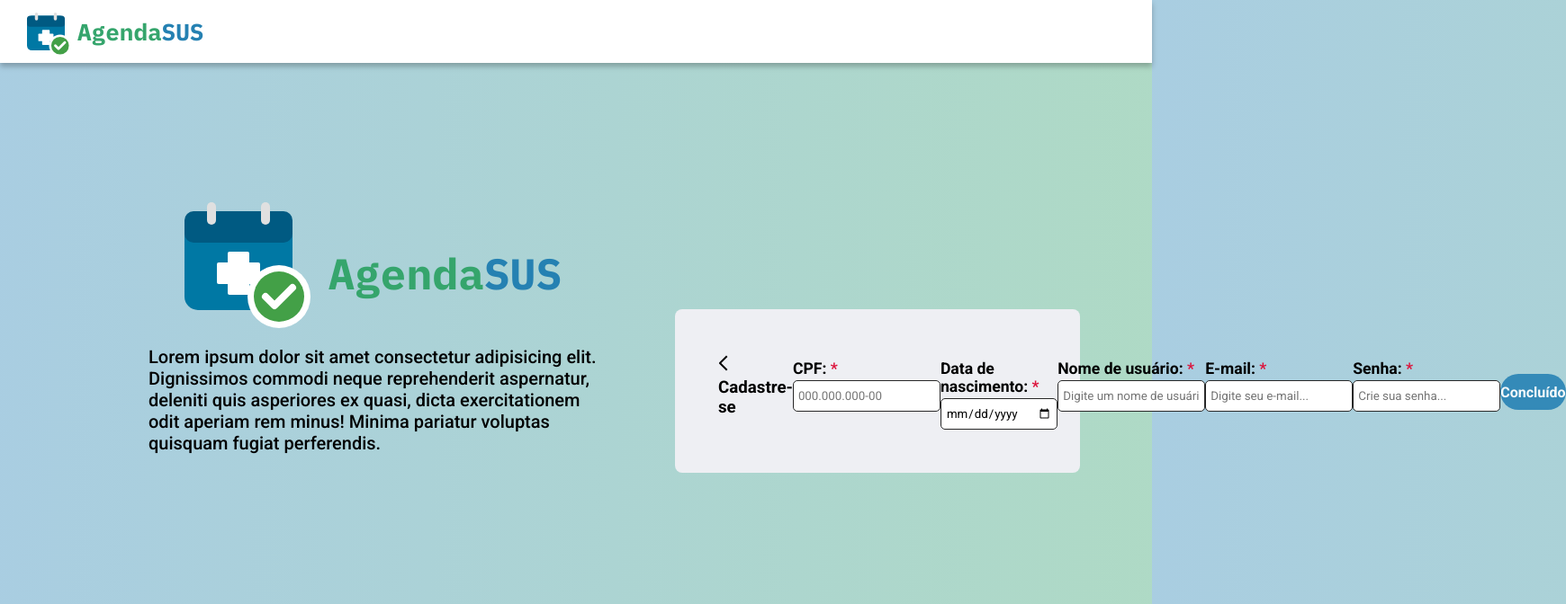
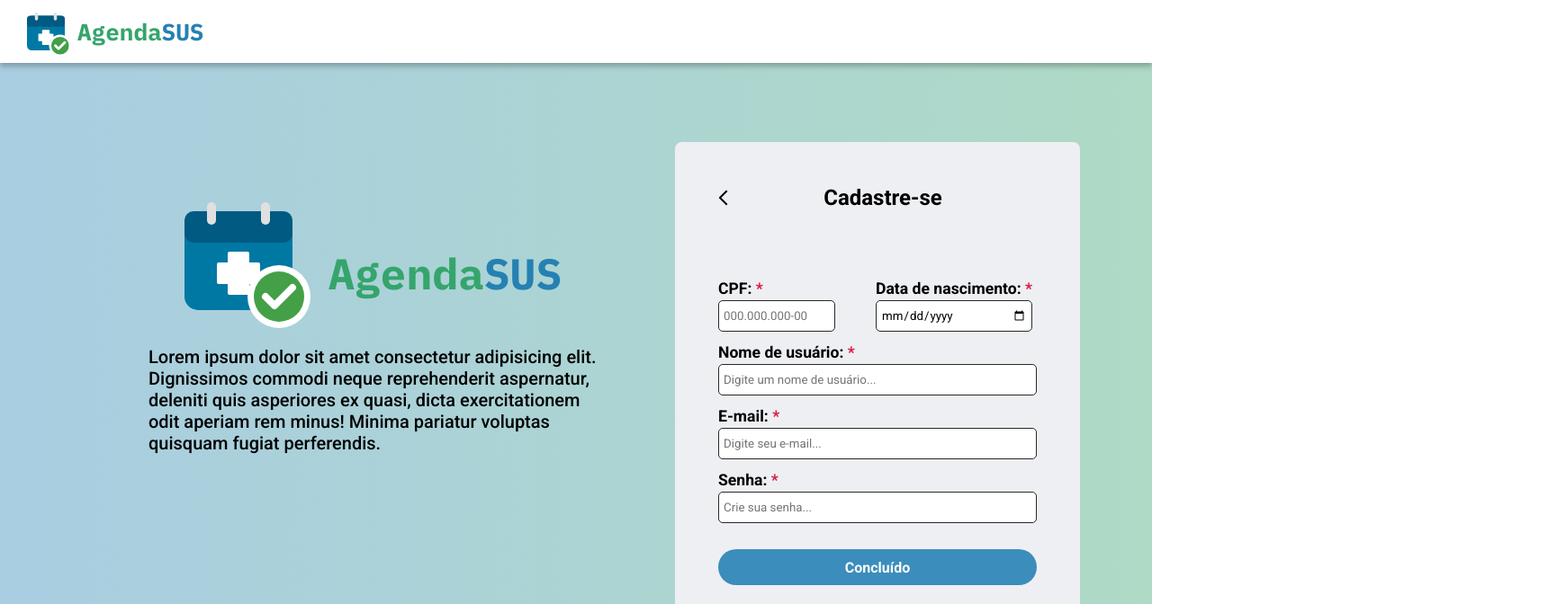
Before and after one commit to Rodrigonpp/AgendaSUS, a React (Vite) app in the folder frontend/: page /cadastrar in a window 1280 px wide. Shown: the top 672 px of the page at 90% size, 1740 px wide, since content can reach past the window. Built offline with nearby package versions, Linux system fonts and the light colour scheme.

Commit message:
Conclusão da estilização do register

```diff
--- a/frontend/src/routes/LoginView.css
+++ b/frontend/src/routes/LoginView.css
@@ -17,6 +17,7 @@
   min-height: 0;
   border-radius: 8px;
   padding: 3rem;
+
 }
 
 .login {
--- a/frontend/src/routes/Register.css
+++ b/frontend/src/routes/Register.css
@@ -0,0 +1,53 @@
+#register-container {
+  display: flex;
+  max-width: 450px;
+}
+
+.register-form {
+  display: flex;
+  flex-direction: row;
+  gap: 5px;
+  flex: 1;
+  flex-wrap: wrap;
+}
+
+.title-container {
+  display: flex;
+  width: 100%;
+  margin-bottom: 4rem;
+}
+
+.title-container .back-icon {
+  cursor: pointer;
+}
+
+.title-container h3 {
+  margin: 0 auto;
+  font-weight: bold;
+  font-size: 1.5rem;
+}
+
+label input {
+  min-height: 35px;
+}
+
+#cpf {
+  width: 130px;
+  margin-right: 2.5rem;
+}
+
+#username {
+  min-width: 354px;
+}
+
+#email {
+  min-width: 354px;
+}
+
+#password {
+  min-width: 354px;
+}
+
+#finish-register {
+  width: 100%;
+}
--- a/frontend/src/routes/Register.jsx
+++ b/frontend/src/routes/Register.jsx
@@ -5,6 +5,8 @@ import { PatternFormat } from "react-number-format";
 import Presentation from "../components/Presentation";
 // ASSETS
 import backIcon from "../assets/back-icon.svg";
+// STYLES
+import "./Register.css";
 
 const Register = () => {
   const navigate = useNavigate();
@@ -17,10 +19,15 @@ const Register = () => {
   return (
     <div className="login-view">
       <Presentation />
-      <section className="login-container">
+      <section className="login-container" id="register-container">
         <form className="register-form">
           <div className="title-container">
-            <img src={backIcon} alt="Voltar" className="back-icon" />
+            <img
+              src={backIcon}
+              alt="Voltar"
+              className="back-icon"
+              onClick={() => navigate("/")}
+            />
             <h3>Cadastre-se</h3>
           </div>
           <label htmlFor="cpf">
@@ -103,7 +110,9 @@ const Register = () => {
               }}
             />
           </label>
-          <button type="submit">Concluído</button>
+          <button type="submit" id="finish-register">
+            Concluído
+          </button>
         </form>
       </section>
     </div>
```
